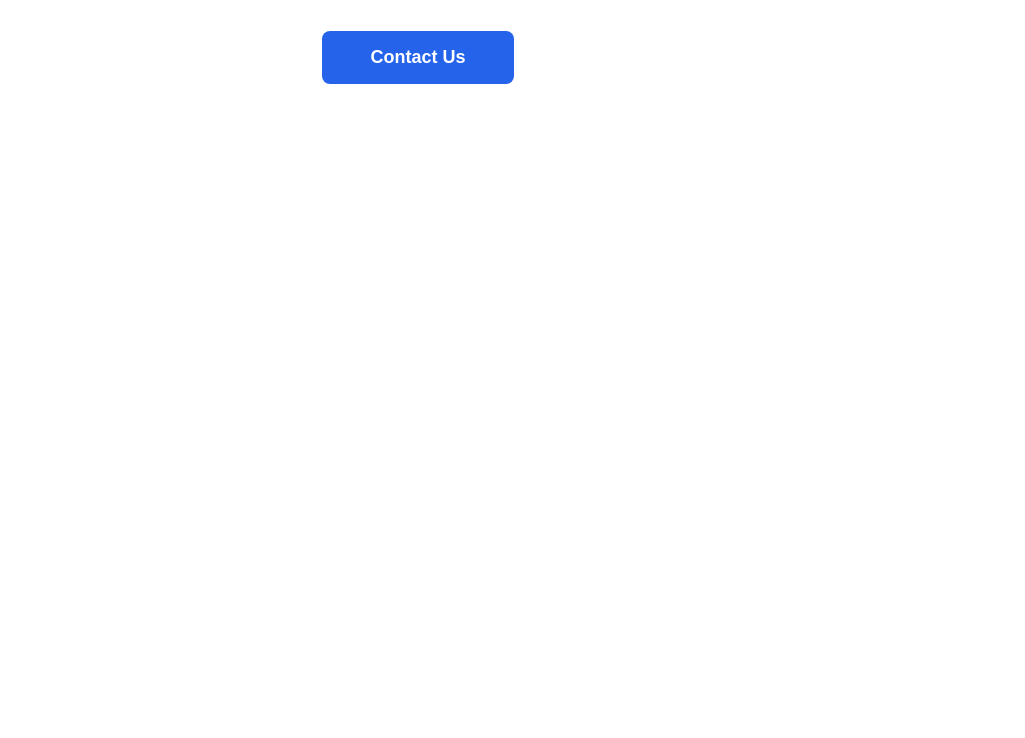
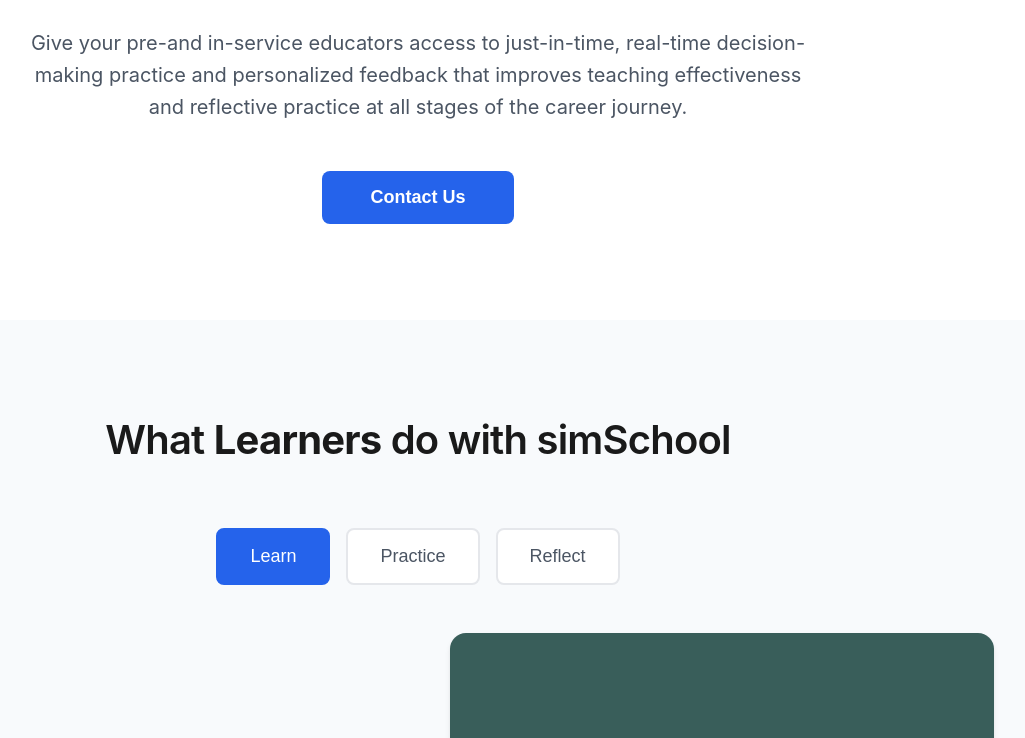
Before and after one commit to drifkin123/simSchool, a React (Create React App) app: page / in a window 1280 px wide. Shown: the part 2000-2738 px from the top of the page, without its empty margins (222-1247 px from the left). Before the commit the page ends 2180 px from the top, so only its background shows below. Built offline with nearby package versions, Linux system fonts and the light colour scheme.

Commit message:
Add blocks 5 and 6 to homepage

```diff
--- a/src/App.tsx
+++ b/src/App.tsx
@@ -5,8 +5,45 @@
 import LoopingLogos from './components/LoopingLogos';
 import ChooseSimSchool from './components/ChooseSimSchool';
 import ContactUs from './components/ContactUs';
+import Features from './components/Features';
 
 function App() {
+  const learnerFeatures = [
+    {
+      title: 'Learn',
+      description: 'With over 1 trillion simulated student and hundreds of pre-designed dynamic simulations included at no charge, leaners at all stages of the career journey can practice decision-making and addressing the needs of diverse learners and classroom situations.',
+      image: '/ChooseSimSchool/discussion.png'
+    },
+    {
+      title: 'Practice',
+      description: 'simSchool offers 100% asynchronous, real-time, unlimited learning. Users may access the simulations whenever they are ready to practice and learn. No need for scheduling and no limits to use. And simSchool\'s Support Team is ready and waiting to provide support 7 days a week.',
+      image: '/ChooseSimSchool/feedback.png'
+    },
+    {
+      title: 'Reflect',
+      description: 'In simSchool real-time feedback and personalized reports are central to the learning process. For every 15 minutes of decision-making simSchool provides observations on learner alignment to teaching effectiveness standards, student academic and emotional outcomes, and equitable practice.',
+      image: '/ChooseSimSchool/observations.png'
+    }
+  ];
+
+  const institutionFeatures = [
+    {
+      title: 'Observe',
+      description: 'simSchool provides dashboards and reports for instructors, coaches, and mentors to observe the real-time progress of learners in completing content and achieving growth in benchmarked standards. No other simulation platform provides the robust reporting found in simSchool',
+      image: '/ChooseSimSchool/observations.png'
+    },
+    {
+      title: 'Report',
+      description: 'Institutions use the rich, granular data available in simSchool to inform local reports and inform accreditation and state compliance.',
+      image: '/ChooseSimSchool/downloadable_reports.png'
+    },
+    {
+      title: 'Plan',
+      description: 'No other simulation platform enables administrators to observe pre and in-service educator proficiency through the lenses of local, state, and national effectiveness standards. By viewing reports at the individual learner, as well as cohort and institutional level, administrators gain real-time insight into opportunities for improvement and educator development.',
+      image: '/ChooseSimSchool/tested.png'
+    }
+  ];
+
   return (
     <div className="App">
       <Header />
@@ -15,6 +52,14 @@
         <LoopingLogos />
         <ChooseSimSchool />
         <ContactUs />
+        <Features
+          title="What <strong>Learners</strong> do with simSchool"
+          features={learnerFeatures}
+        />
+        <Features
+          title="What <strong>Institutions</strong> do with simSchool"
+          features={institutionFeatures}
+        />
       </main>
     </div>
   );
--- /dev/null
+++ b/src/components/Features.tsx
@@ -0,0 +1,73 @@
+import React, { useState } from 'react';
+import '../styles/Features.css';
+import { useIntersectionObserver } from '../hooks/useIntersectionObserver';
+
+interface Feature {
+  title: string;
+  description: string;
+  image: string;
+}
+
+interface FeaturesProps {
+  title: string;
+  features: Feature[];
+}
+
+const Features: React.FC<FeaturesProps> = ({ title, features }) => {
+  const [activeFeature, setActiveFeature] = useState(0);
+  const [ref, isVisible] = useIntersectionObserver<HTMLElement>();
+  const [isTransitioning, setIsTransitioning] = useState(false);
+
+  const handleFeatureChange = (index: number) => {
+    setIsTransitioning(true);
+    setTimeout(() => {
+      setActiveFeature(index);
+      setIsTransitioning(false);
+    }, 300); // Match this with CSS transition duration
+  };
+
+  // Parse the title to handle bold text
+  const renderTitle = () => {
+    const parts = title.split(/<strong>|<\/strong>/);
+    return (
+      <h2 className="section-title">
+        {parts.map((part, index) => {
+          if (index % 2 === 1) {
+            return <strong key={index}>{part}</strong>;
+          }
+          return part;
+        })}
+      </h2>
+    );
+  };
+
+  return (
+    <section ref={ref} className={`features-section fade-in-up ${isVisible ? 'visible' : ''}`}>
+      <div className="container">
+        {renderTitle()}
+        <div className="feature-buttons">
+          {features.map((feature, index) => (
+            <button
+              key={index}
+              className={`feature-button ${activeFeature === index ? 'active' : ''}`}
+              onClick={() => handleFeatureChange(index)}
+            >
+              {feature.title}
+            </button>
+          ))}
+        </div>
+        <div className="feature-content">
+          <div className={`feature-text ${isTransitioning ? 'fade-out' : 'fade-in'}`}>
+            <h3 className="feature-title">{features[activeFeature].title}</h3>
+            <p className="feature-description">{features[activeFeature].description}</p>
+          </div>
+          <div className={`feature-image ${isTransitioning ? 'fade-out' : 'fade-in'}`}>
+            <img src={features[activeFeature].image} alt={features[activeFeature].title} />
+          </div>
+        </div>
+      </div>
+    </section>
+  );
+};
+
+export default Features;
--- a/src/styles/ChooseSimSchool.css
+++ b/src/styles/ChooseSimSchool.css
@@ -53,6 +53,12 @@
   border-radius: 1rem;
   box-shadow: 0 4px 6px -1px rgba(0, 0, 0, 0.1), 0 2px 4px -1px rgba(0, 0, 0, 0.06);
   padding: 0.75rem;
+  transition: all 0.3s ease;
+}
+
+.benefit-card:hover {
+  transform: scale(1.01);
+  box-shadow: 0 10px 15px -3px rgba(0, 0, 0, 0.1), 0 4px 6px -2px rgba(0, 0, 0, 0.05);
 }
 
 .benefit-image {
@@ -61,6 +67,7 @@
   object-fit: contain;
   filter: drop-shadow(0 4px 6px rgba(0, 0, 0, 0.1));
   border-radius: 0.75rem;
+  transition: filter 0.3s ease;
 }
 
 .benefit-title {
--- /dev/null
+++ b/src/styles/Features.css
@@ -0,0 +1,149 @@
+.features-section {
+  padding: 6rem 0;
+  background-color: #f8fafc;
+  opacity: 0;
+  transform: translateY(50px);
+}
+
+.features-section.visible {
+  animation: fadeInUp 0.6s ease forwards;
+}
+
+@keyframes fadeInUp {
+  to {
+    opacity: 1;
+    transform: translateY(0);
+  }
+}
+
+.container {
+  max-width: 1200px;
+  margin: 0 auto;
+  padding: 0 1.5rem;
+}
+
+.section-title {
+  text-align: center;
+  font-size: 2.5rem;
+  font-weight: 600;
+  color: #1a1a1a;
+  margin-bottom: 4rem;
+  line-height: 1.2;
+  letter-spacing: -0.02em;
+}
+
+.feature-buttons {
+  display: flex;
+  justify-content: center;
+  gap: 1rem;
+  margin-bottom: 3rem;
+}
+
+.feature-button {
+  padding: 1rem 2rem;
+  font-size: 1.125rem;
+  font-weight: 500;
+  color: #4b5563;
+  background-color: white;
+  border: 2px solid #e5e7eb;
+  border-radius: 0.5rem;
+  cursor: pointer;
+  transition: all 0.3s ease;
+}
+
+.feature-button:hover {
+  border-color: #2563eb;
+  color: #2563eb;
+}
+
+.feature-button.active {
+  background-color: #2563eb;
+  color: white;
+  border-color: #2563eb;
+}
+
+.feature-text,
+.feature-image {
+  opacity: 1;
+  transition: opacity 0.3s ease;
+}
+
+.feature-text.fade-out,
+.feature-image.fade-out {
+  opacity: 0;
+}
+
+.feature-text.fade-in,
+.feature-image.fade-in {
+  opacity: 1;
+}
+
+.feature-content {
+  display: flex;
+  align-items: center;
+  gap: 4rem;
+  margin-bottom: 4rem;
+  position: relative;
+}
+
+.feature-text {
+  flex: 1;
+}
+
+.feature-title {
+  font-size: 2rem;
+  font-weight: 600;
+  color: #1a1a1a;
+  margin-bottom: 1.5rem;
+  line-height: 1.3;
+}
+
+.feature-description {
+  font-size: 1.25rem;
+  color: #4b5563;
+  line-height: 1.6;
+}
+
+.feature-image {
+  flex: 1;
+  display: flex;
+  justify-content: center;
+  align-items: center;
+}
+
+.feature-image img {
+  max-width: 100%;
+  height: auto;
+  border-radius: 1rem;
+  box-shadow: 0 4px 6px -1px rgba(0, 0, 0, 0.1), 0 2px 4px -1px rgba(0, 0, 0, 0.06);
+}
+
+@media (max-width: 768px) {
+  .feature-buttons {
+    flex-direction: column;
+    align-items: center;
+    gap: 0.75rem;
+  }
+
+  .feature-button {
+    width: 100%;
+    max-width: 300px;
+  }
+
+  .section-title {
+    font-size: 2rem;
+  }
+
+  .feature-content {
+    flex-direction: column;
+    gap: 2rem;
+  }
+
+  .feature-title {
+    font-size: 1.5rem;
+  }
+
+  .feature-description {
+    font-size: 1.125rem;
+  }
+}
```
